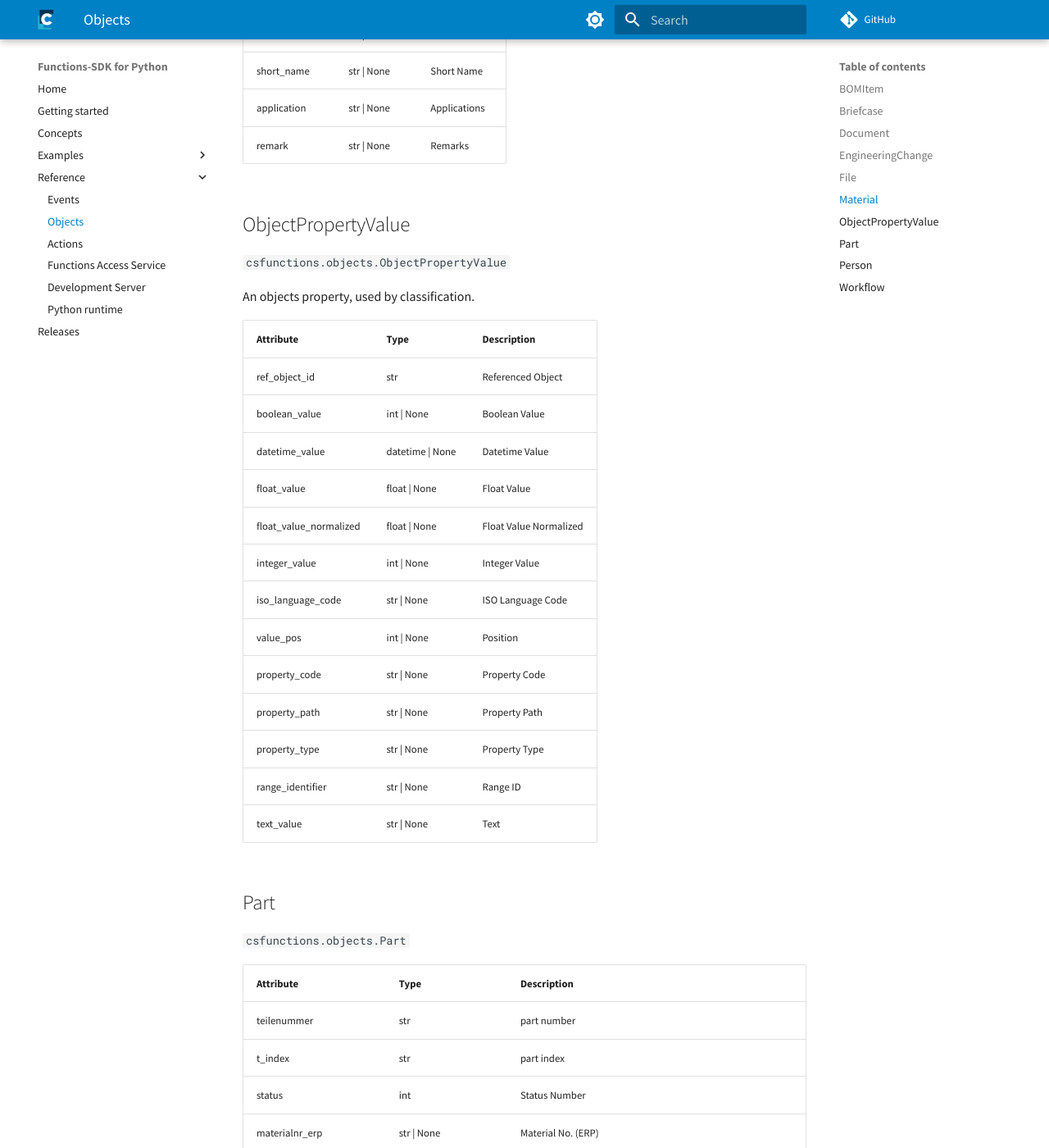
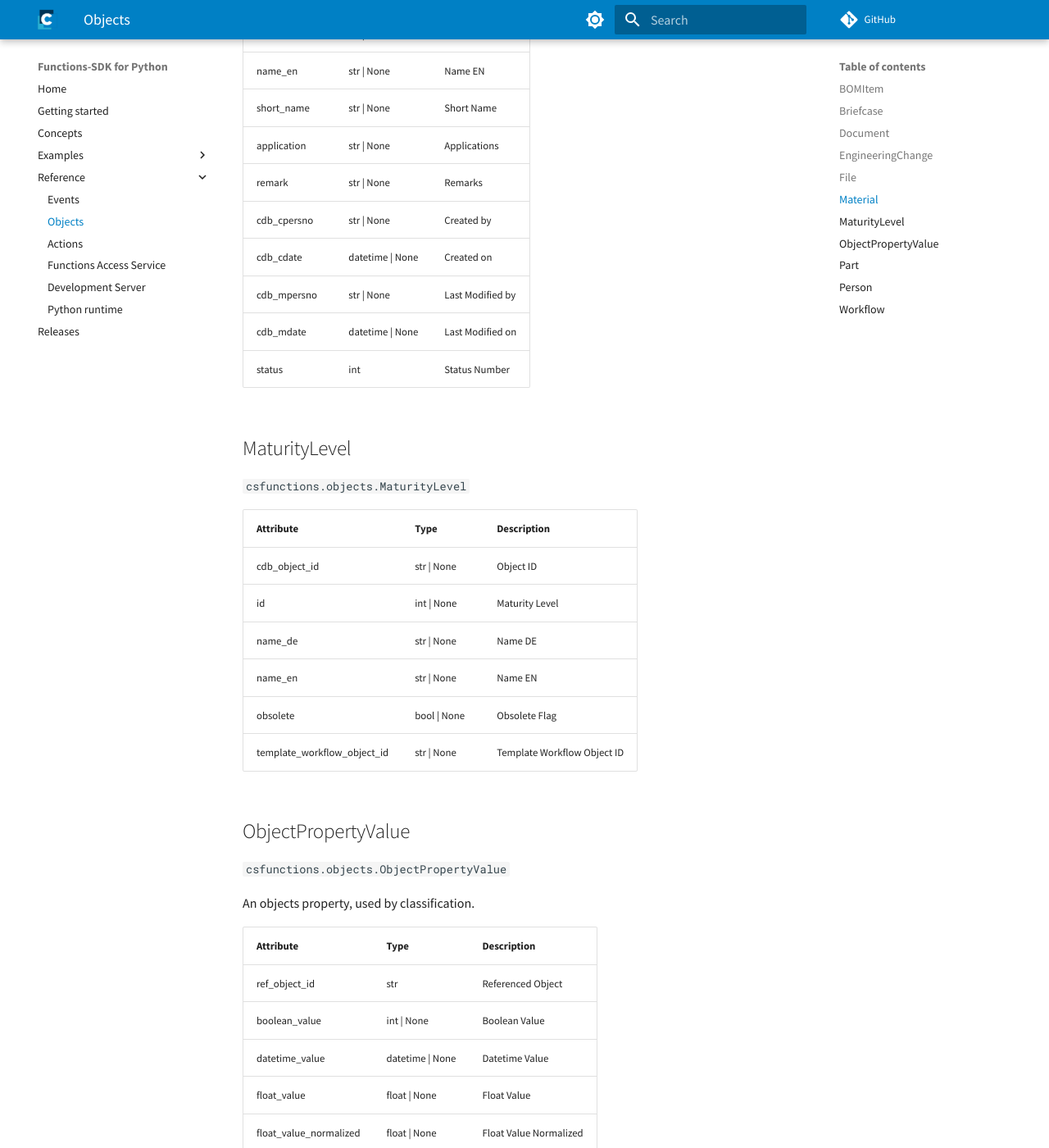
Before and after one commit to cslab/functions-sdk-python, an MkDocs documentation site: the page built from docs/reference/objects.md, in a window 1280 px wide and 1400 px high, scrolled down 23143 px. Shown: the whole window at 82% size. Built offline with MkDocs 1.6.1 and Material for MkDocs 9.7.7, drawn with Linux system fonts in a browser that asks for light colours; comment, search, counter and statistics services are not loaded; some of the changed text lies outside the part shown.

Commit message:
update docs

```diff
--- a/docs/reference/objects.md
+++ b/docs/reference/objects.md
@@ -4,6 +4,7 @@
 
 |Attribute|Type|Description|
 |-|-|-|
+|cdb_object_id|str \| None|Object ID|
 |baugruppe|str \| None|Assembly|
 |b_index|str \| None|Assembly Index|
 |component_materialnr_erp|str \| None|Material Number ERP Component|
@@ -518,6 +519,23 @@ Normal Document that doesn't contain a CAD-Model.
 |short_name|str \| None|Short Name|
 |application|str \| None|Applications|
 |remark|str \| None|Remarks|
+|cdb_cpersno|str \| None|Created by|
+|cdb_cdate|datetime \| None|Created on|
+|cdb_mpersno|str \| None|Last Modified by|
+|cdb_mdate|datetime \| None|Last Modified on|
+|status|int|Status Number|
+
+## MaturityLevel
+`csfunctions.objects.MaturityLevel`
+
+|Attribute|Type|Description|
+|-|-|-|
+|cdb_object_id|str \| None|Object ID|
+|id|int \| None|Maturity Level|
+|name_de|str \| None|Name DE|
+|name_en|str \| None|Name EN|
+|obsolete|bool \| None|Obsolete Flag|
+|template_workflow_object_id|str \| None|Template Workflow Object ID|
 
 ## ObjectPropertyValue
 `csfunctions.objects.ObjectPropertyValue`
@@ -603,6 +621,7 @@ An objects property, used by classification.
 |mengeneinheit|str \| None|Unit of Measure|
 |gebrauchsstand|str \| None|Usability|
 |st_breite|float \| None|Width|
+|cssaas_maturity_level|str \| None|Maturity Level cdb_object_id|
 |cca_char_1|str \| None|Custom Char Field|
 |cca_char_2|str \| None|Custom Char Field|
 |cca_char_3|str \| None|Custom Char Field|
```
Also changed, not shown: 1 other file.
